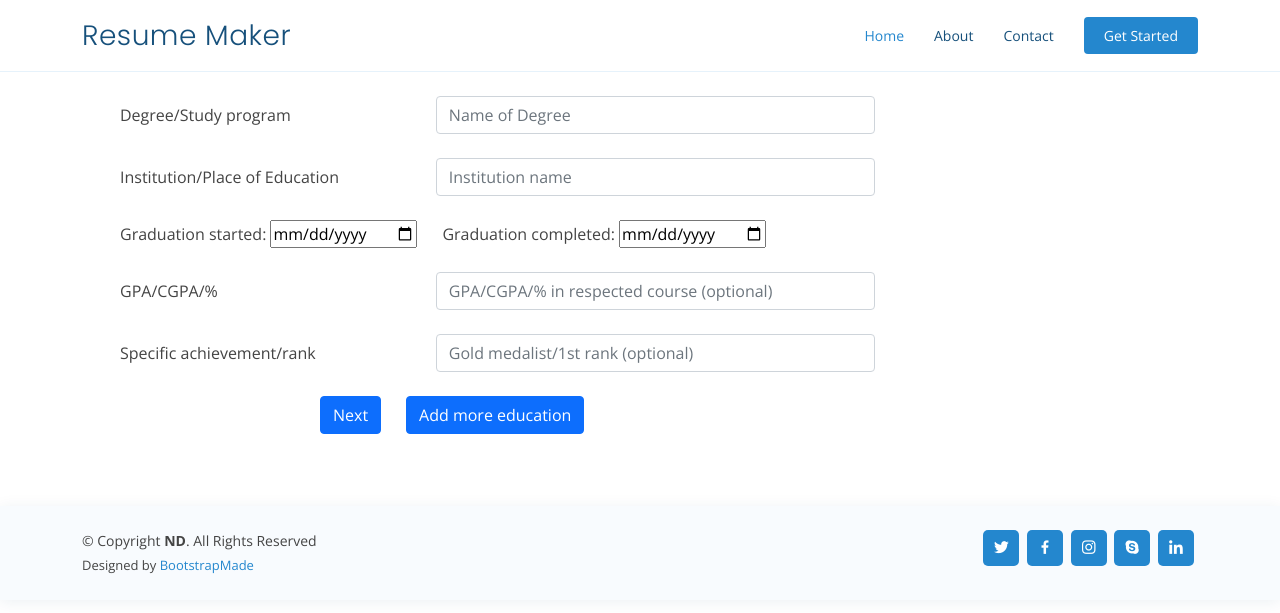
After one commit to nirmaltrivedi/ResumeMaker, a Django app: page /education/ in a window 1280 px wide. The commit adds this page. Shown: the top 613 px of the page. Run offline with Django 3.2, Linux system fonts and the light colour scheme; parts of the project's set-up code (start-up, migrations or seed data) failed here and were passed over; some libraries are stand-ins or nearby versions.

Commit message:
education.html added

```diff
--- /dev/null
+++ b/app1/templates/app1/education.html
@@ -0,0 +1,68 @@
+{% load static %}
+{% include 'app1/base.html' %}
+{% include 'app1/navbar.html' %}
+
+<link href="https://cdn.jsdelivr.net/npm/bootstrap@5.1.0/dist/css/bootstrap.min.css" rel="stylesheet" integrity="sha384-KyZXEAg3QhqLMpG8r+8fhAXLRk2vvoC2f3B09zVXn8CA5QIVfZOJ3BCsw2P0p/We" crossorigin="anonymous">
+<script src="https://cdn.jsdelivr.net/npm/bootstrap@5.1.0/dist/js/bootstrap.bundle.min.js" integrity="sha384-U1DAWAznBHeqEIlVSCgzq+c9gqGAJn5c/t99JyeKa9xxaYpSvHU5awsuZVVFIhvj" crossorigin="anonymous"></script>
+<script src="https://cdn.jsdelivr.net/npm/@popperjs/core@2.9.3/dist/umd/popper.min.js" integrity="sha384-eMNCOe7tC1doHpGoWe/6oMVemdAVTMs2xqW4mwXrXsW0L84Iytr2wi5v2QjrP/xp" crossorigin="anonymous"></script>
+<script src="https://cdn.jsdelivr.net/npm/bootstrap@5.1.0/dist/js/bootstrap.min.js" integrity="sha384-cn7l7gDp0eyniUwwAZgrzD06kc/tftFf19TOAs2zVinnD/C7E91j9yyk5//jjpt/" crossorigin="anonymous"></script>
+
+
+<style>
+  body {
+    text-align: left;
+        }
+  form {
+    display: inline-block;
+    margin: 0 0 0 120px;
+        }
+</style>
+<br><br><br><br>
+<form action="" method="POST">
+    {% csrf_token %}
+    <div class="form-group row">
+    <label class="col-sm-2 col-form-label">Degree/Study&nbspprogram</label>
+    <div class="col-sm-8">
+      <input type="text" style="margin-left:200px" name="degree"  class="form-control" placeholder="Name of Degree" required>
+        <br>
+    </div>
+  </div>
+  <div class="form-group row">
+    <label class="col-sm-2 col-form-label">Institution/Place&nbspof&nbspEducation</label>
+    <div class="col-sm-8">
+      <input type="text" style="margin-left:200px" name="institution" class="form-control" placeholder="Institution name" required>
+        <br>
+    </div>
+  </div>
+    <label>Graduation started:</label>
+      <input type="date" name="started">&nbsp&nbsp&nbsp&nbsp&nbsp
+    <label>Graduation completed:</label>
+      <input type="date" name="completed">
+    <br><br>
+   <div class="form-group row">
+    <label class="col-sm-2 col-form-label">GPA/CGPA/%</label>
+    <div class="col-sm-8">
+      <input type="text" style="margin-left:200px" name="score" class="form-control" placeholder="GPA/CGPA/% in respected course (optional)">
+        <br>
+    </div>
+  </div>
+
+  <div class="form-group row">
+    <label class="col-sm-2 col-form-label">Specific&nbspachievement/rank</label>
+    <div class="col-sm-8">
+      <input type="text" style="margin-left:200px" name="rank" class="form-control" placeholder="Gold medalist/1st rank (optional)">
+    <br>
+    </div>
+  </div>
+  <div class="form-group row">
+      <div class="col-sm-10">
+        <button type="submit" style="margin-left:200px" class="btn btn-primary">Next</button>&nbsp&nbsp&nbsp&nbsp&nbsp
+        <button type="submit" class="btn btn-primary">Add more education</button>
+      </div>
+  </div>
+</form>
+<br><br><br><br>
+
+
+
+{% include 'app1/footer.html' %}
--- a/app1/templates/app1/index.html
+++ b/app1/templates/app1/index.html
@@ -52,7 +52,7 @@
         </div>
       </div>
       <div class="text-center">
-        <a href="#about" class="btn-get-started scrollto">Get Started</a>
+        <a href="{% url 'personal' %}" class="btn-get-started scrollto">Get Started</a>
       </div>
 
       <div class="row icon-boxes">
--- a/app1/urls.py
+++ b/app1/urls.py
@@ -4,4 +4,5 @@ from . import views
 urlpatterns = [
     path('',views.home,name='home'),
     path('personal/', views.personal, name='personal'),
+    path('education/', views.education, name='education'),
 ]
--- a/app1/views.py
+++ b/app1/views.py
@@ -2,8 +2,6 @@ from django.shortcuts import render,redirect
 from .forms import *
 from .models import *
 from django.forms import inlineformset_factory
-
-# Create your views here.
 
 
 def home(request):
@@ -32,3 +30,7 @@ def personal(request):
 
     context = {'form': form}
     return render(request,'app1/personal.html', context)
+
+
+def education(request):
+    return render(request,'app1/education.html')
```
Also changed, not shown: app1/templates/app1/personal.html (+0 -8 lines), db.sqlite3.
